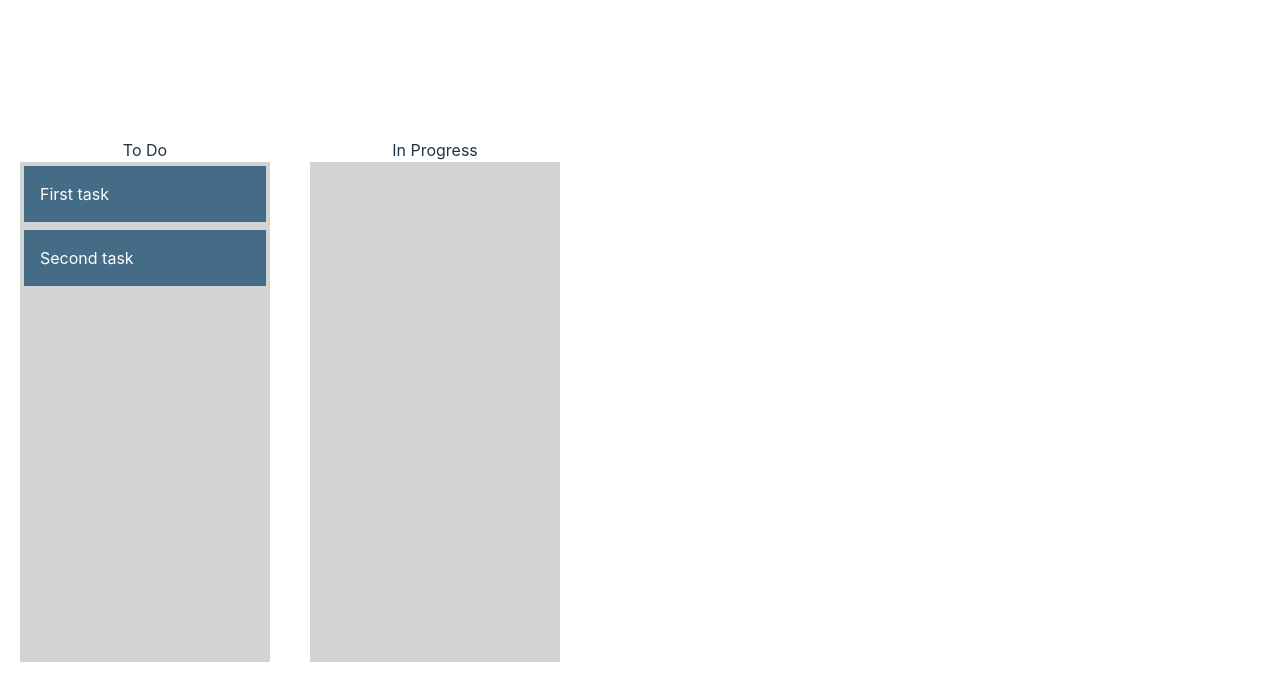
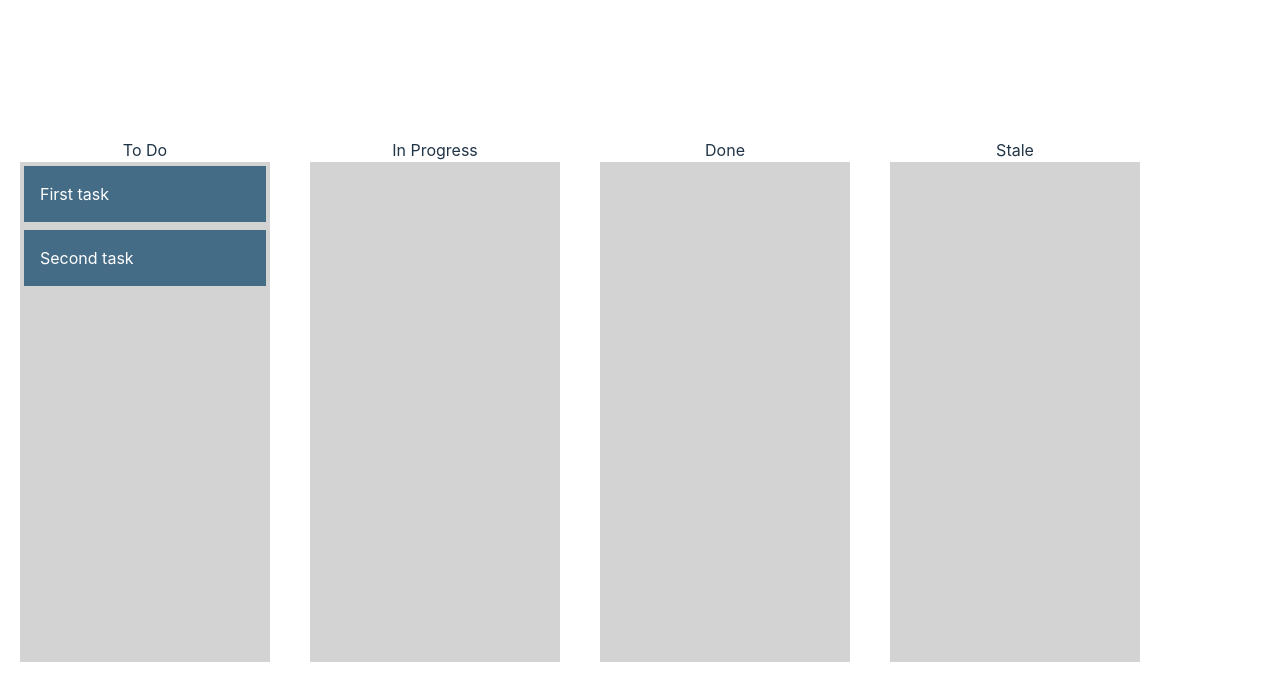
Before and after one commit to eoan-ermine/crossplatform_development_laboratories_3, a React (Vite) app: page /drag-n-drop in a window 1280 px wide. Shown: the top 700 px of the page. Built offline with nearby package versions, Linux system fonts and the light colour scheme.

Commit message:
Add done and stale columns

```diff
--- a/src/pages/DndPage.jsx
+++ b/src/pages/DndPage.jsx
@@ -21,6 +21,14 @@ function DndPage() {
       name: "In Progress",
       items: [],
     },
+    done: {
+      name: "Done",
+      items: []
+    },
+    stale: {
+      name: "Stale",
+      items: []
+    }
   });
   const onDragEnd = (result, columns, setColumns) => {
     const { source, destination } = result;
```
